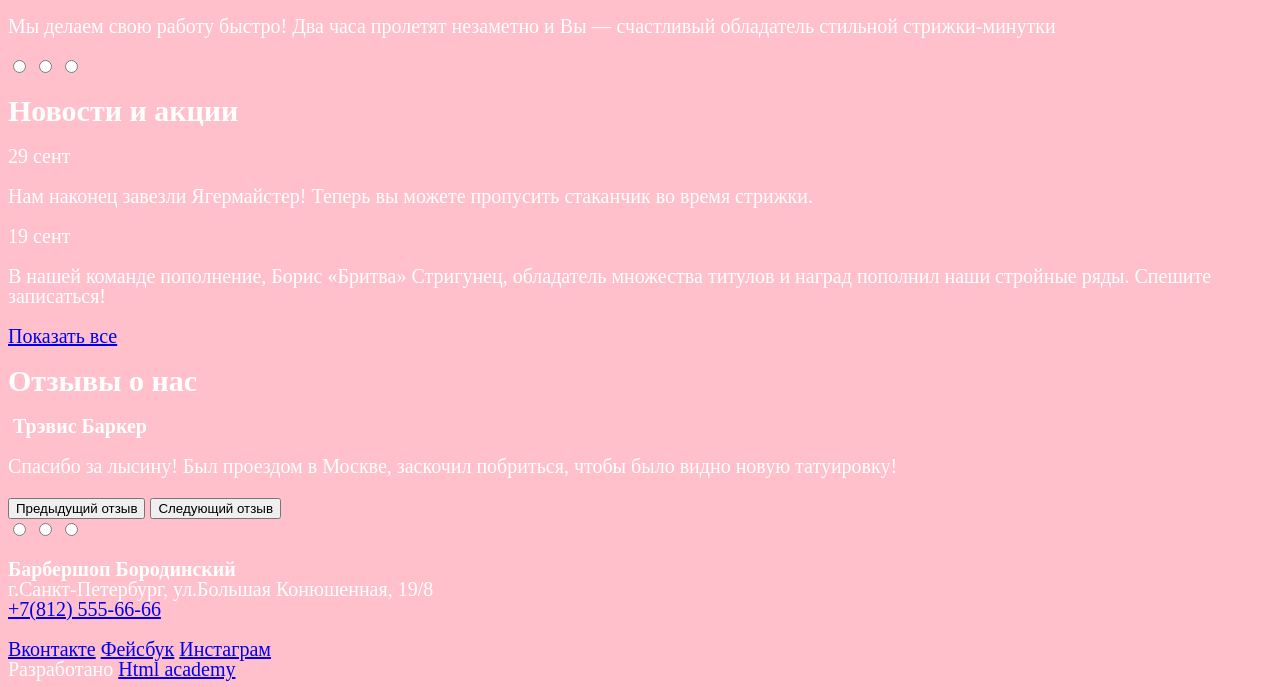
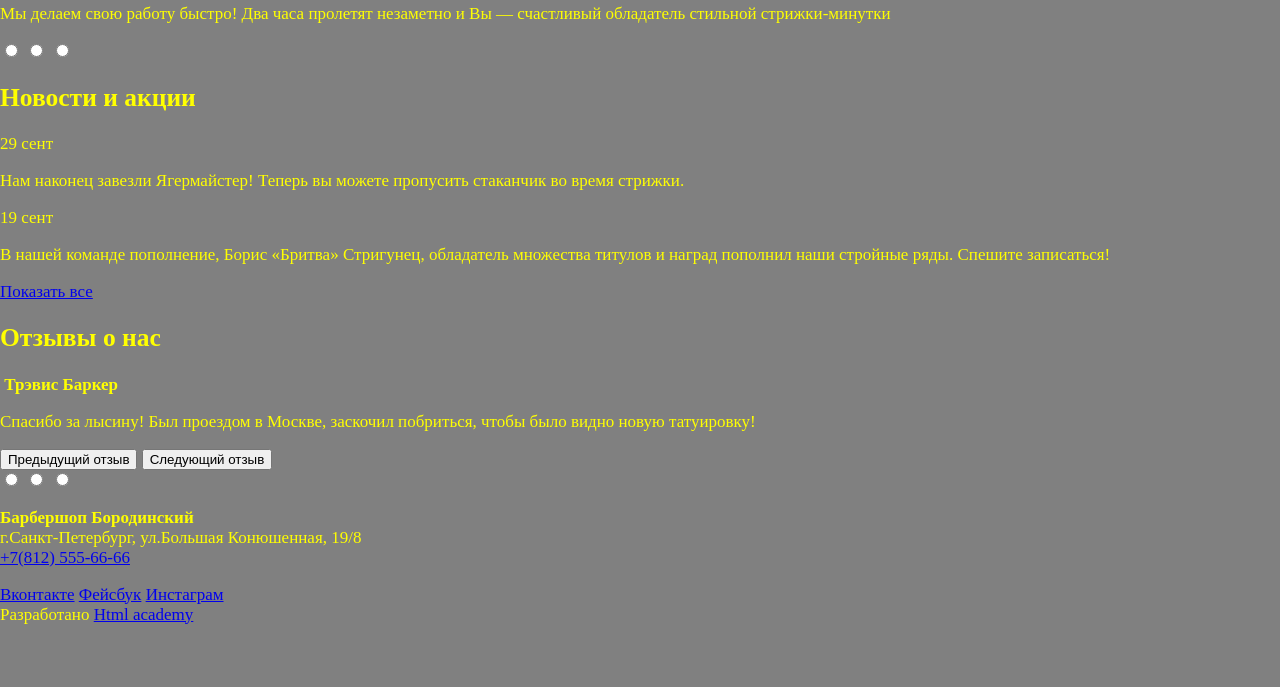
Before and after one commit to Viktoria1592/barbershop-adaptive, a website: page app/index.html in a window 1280 px wide. Shown: the part 636-1323 px from the top of the page. After the commit the page ends 1261 px from the top, so only its background shows below. Drawn offline with Linux system fonts and the light colour scheme.

Commit message:
исправлена базовая настройка галп, добавлены файлы препроцессора

```diff
--- /dev/null
+++ b/app/sass/_basic.scss
@@ -0,0 +1,11 @@
+body {
+  font-size: $font-size-base;
+  font-family: $font-family-base;
+  font-weight: $font-weight-base;
+  margin: 0;
+background-color: $background-color-base;
+    color: yellow;
+
+
+
+}
--- /dev/null
+++ b/app/sass/_variables.scss
@@ -0,0 +1,4 @@
+$font-size-base: 17px;
+$font-family-base: 'Arial, sans-serif';
+$font-weight-base: 400;
+$background-color-base: gray;
--- a/app/sass/styles.scss
+++ b/app/sass/styles.scss
@@ -1,5 +1,2 @@
-body {background-color: pink;
-     color: #ffffff;
-    font-size:20px;
-    line-height:20px;
-}
+@import 'variables';
+@import 'basic';
```
Also changed, not shown: app/css/styles.css.
